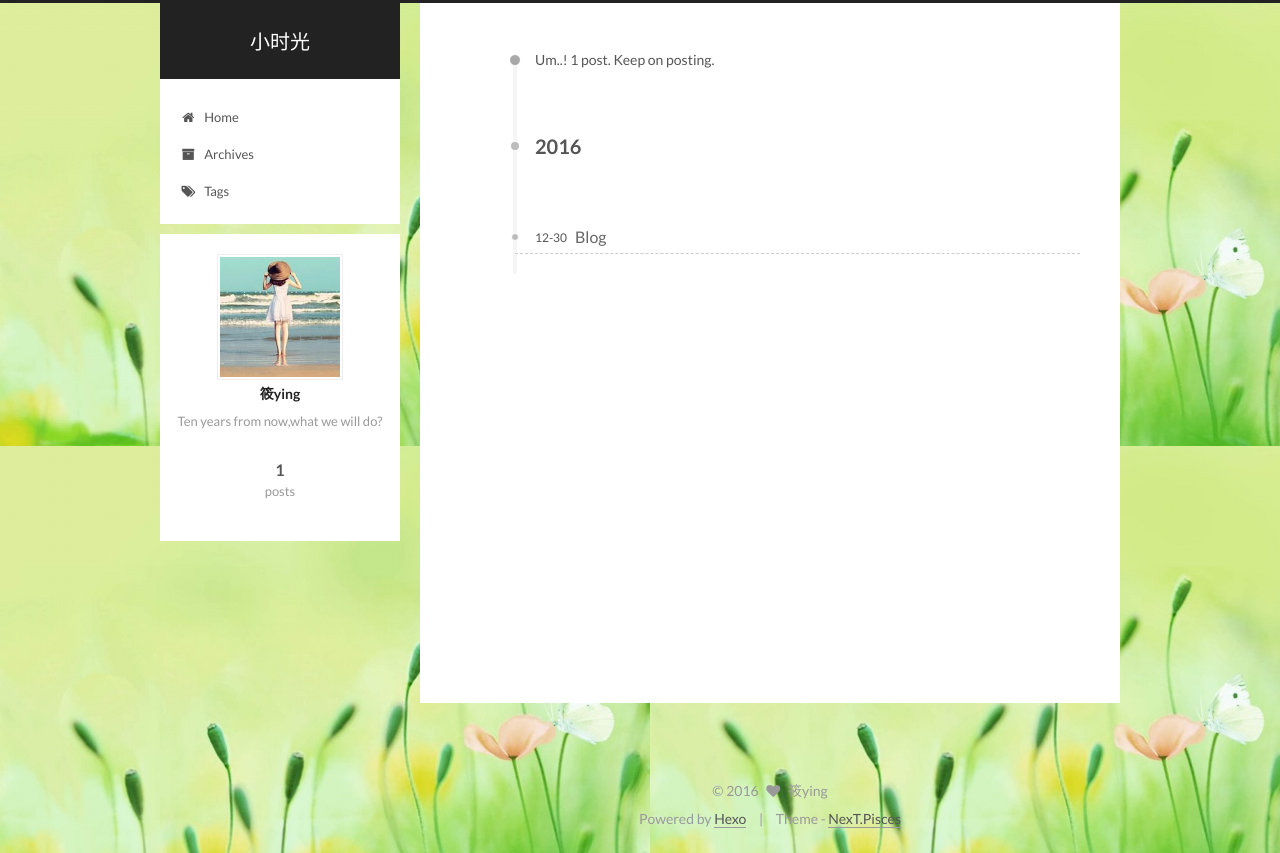
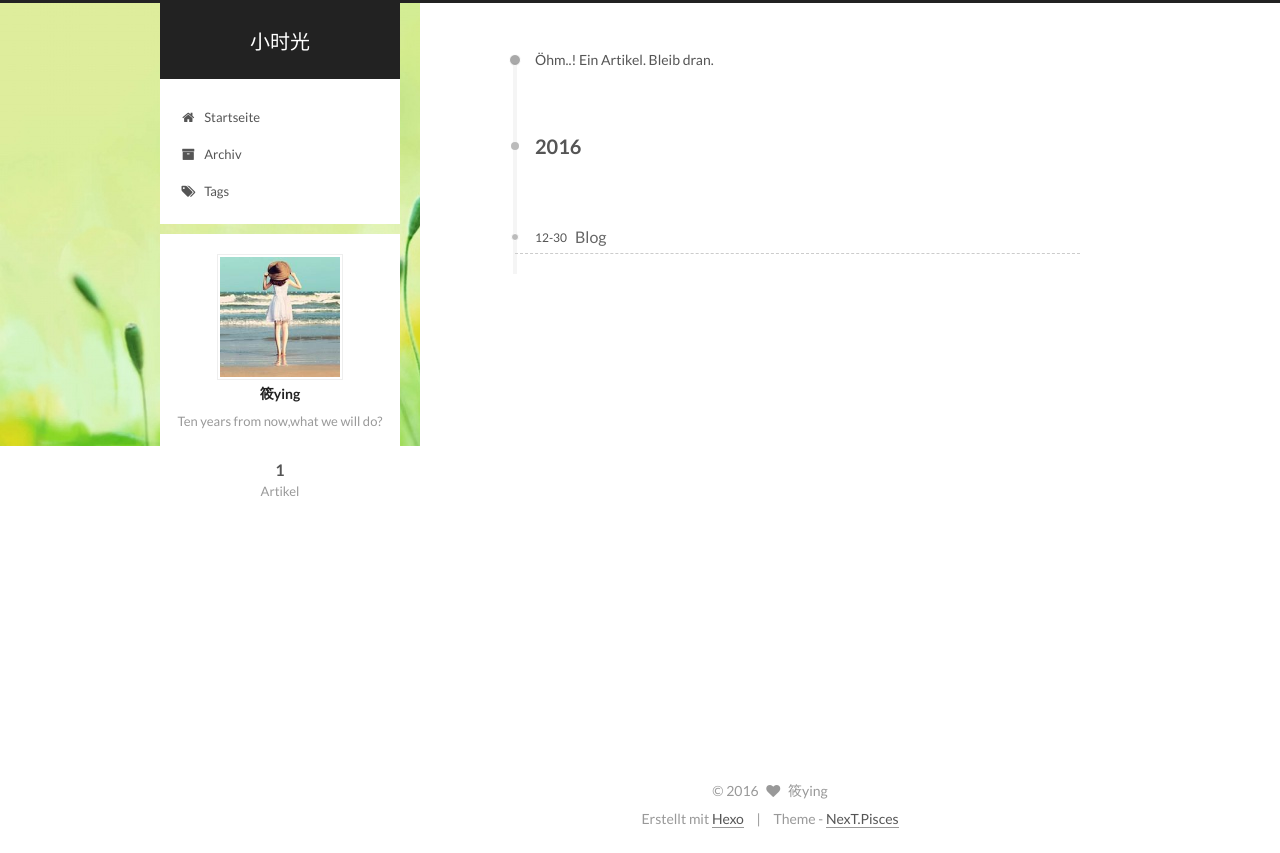
Before and after one commit to qianduansjy/qianduansjy.github.io, a plain HTML site: page archives/index.html in a window 1280 px wide. Drawn offline with Linux system fonts and the light colour scheme; a web font is replaced by a local one.

Commit message:
Site updated: 2016-12-31 17:19:27

```diff
--- a/archives/index.html
+++ b/archives/index.html
@@ -116,7 +116,7 @@
   };
 </script>
 
-  <title> Archive | 小时光 </title>
+  <title> Archiv | 小时光 </title>
 </head>
 
 <body itemscope itemtype="http://schema.org/WebPage" lang="">
@@ -174,7 +174,7 @@
 
               <i class="menu-item-icon fa fa-fw fa-home"></i> <br />
 
-            Home
+            Startseite
           </a>
         </li>
 
@@ -184,7 +184,7 @@
 
               <i class="menu-item-icon fa fa-fw fa-archive"></i> <br />
 
-            Archives
+            Archiv
           </a>
         </li>
 
@@ -224,7 +224,7 @@
 
 
 
-      Um..! 1 post. Keep on posting.
+      Öhm..! Ein Artikel. Bleib dran.
     </span>
 
 
@@ -314,7 +314,7 @@
           <div class="site-state-item site-state-posts">
             <a href="/archives">
               <span class="site-state-item-count">1</span>
-              <span class="site-state-item-name">posts</span>
+              <span class="site-state-item-name">Artikel</span>
             </a>
           </div>
 
@@ -361,7 +361,7 @@
 </div>
 
 <div class="powered-by">
-  Powered by <a class="theme-link" href="http://hexo.io">Hexo</a>
+  Erstellt mit  <a class="theme-link" href="http://hexo.io">Hexo</a>
 </div>
 
 <div class="theme-info">
--- a/css/main.css
+++ b/css/main.css
@@ -1549,7 +1549,7 @@ pre .javascript .function {
   width: 4px;
   height: 4px;
   border-radius: 50%;
-  background: #815394;
+  background: #eeda40;
 }
 .links-of-blogroll {
   font-size: 13px;
@@ -2134,7 +2134,7 @@ a.search-result {
   overflow: hidden;
 }
 body {
-  background: url("/images/background.jpg");
+  background: url("/images/background.jpg") no-repeat 0 0;
 }
 @media (min-width: 992px) {
   .full-image.full-image.full-image {
```
Also changed, not shown: 2016/12/30/随笔/index.html (+7 -7 lines), archives/2016/12/index.html (+6 -6 lines), archives/2016/index.html (+6 -6 lines), index.html (+5 -5 lines).
